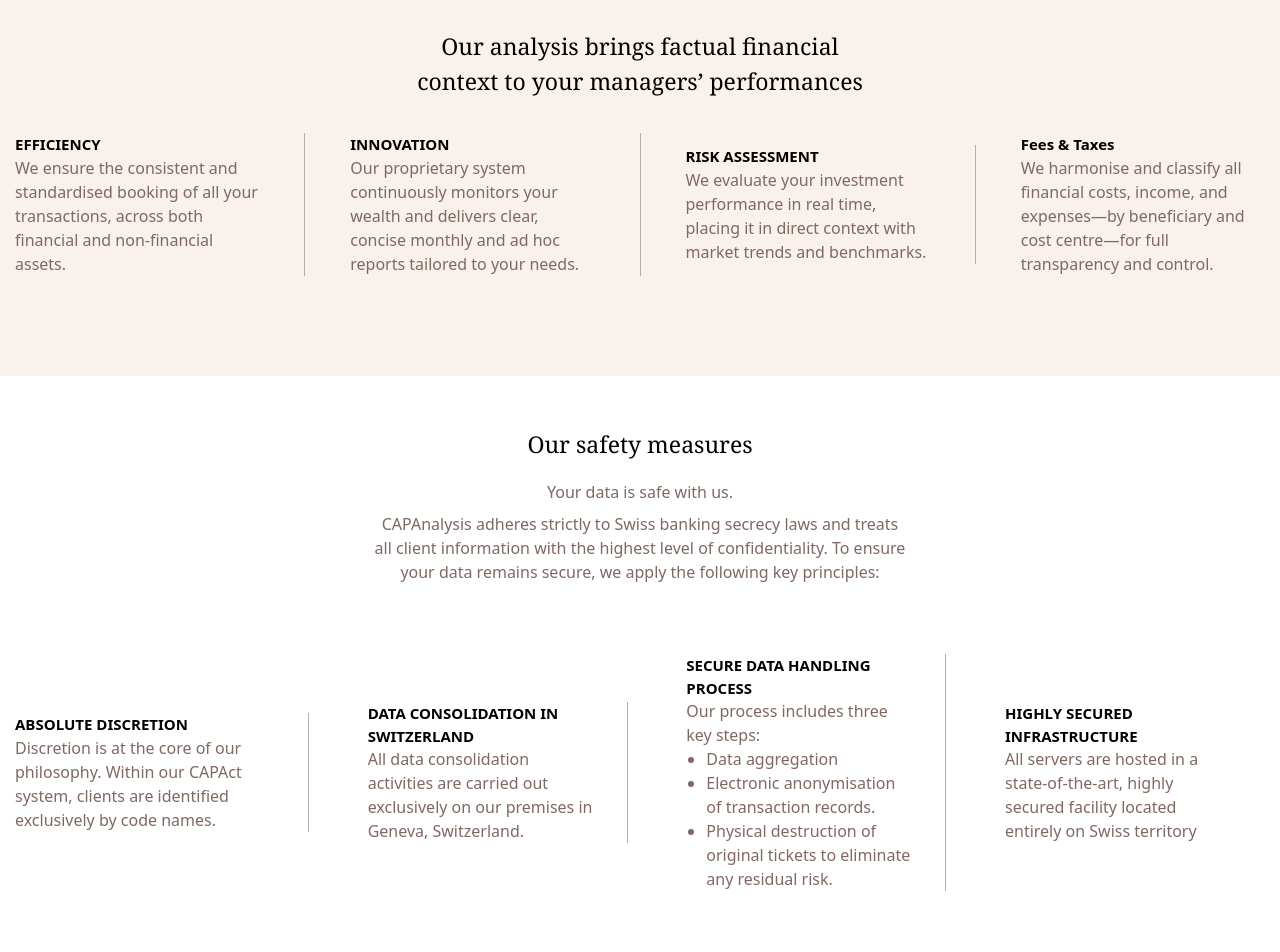
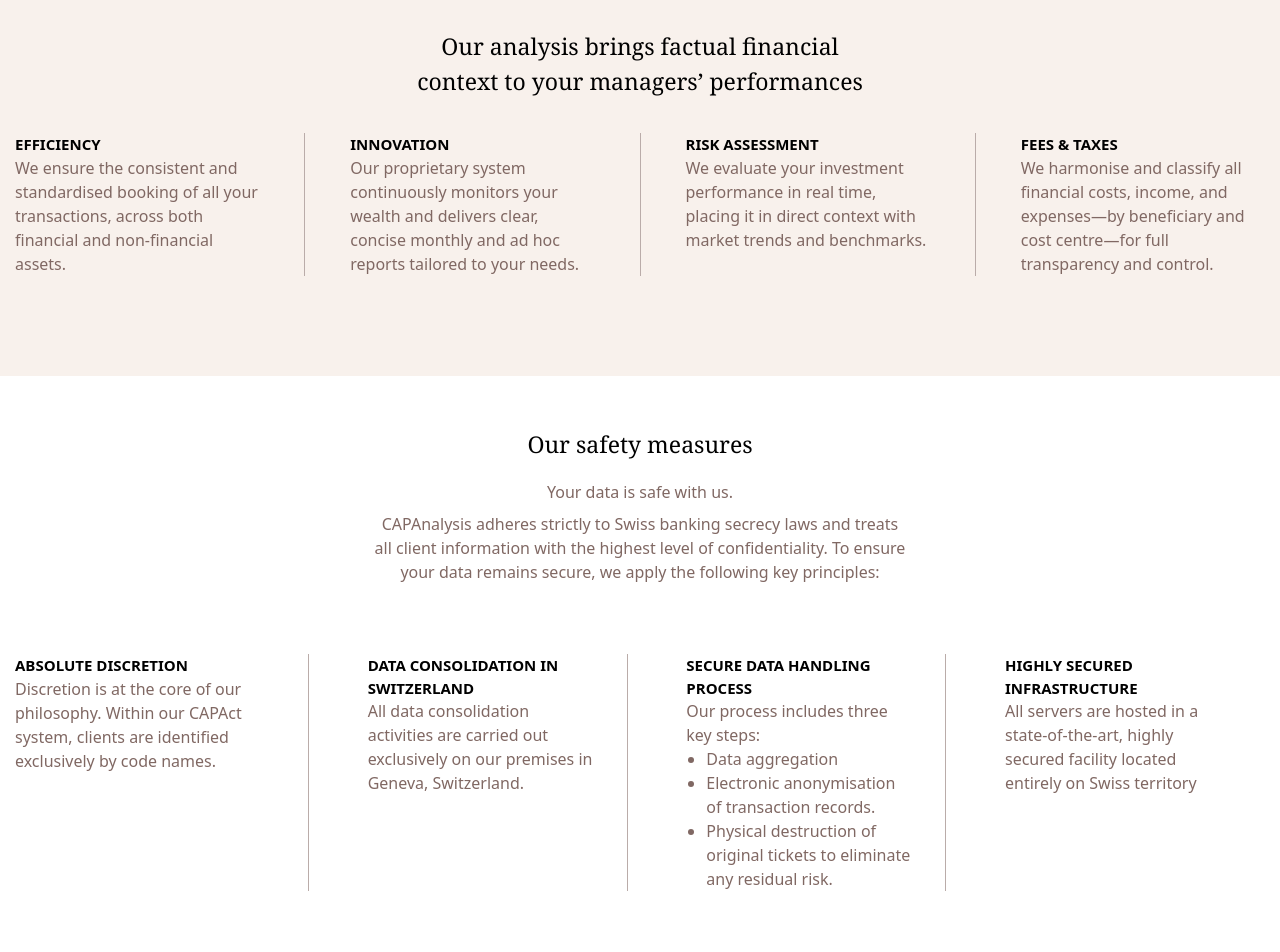
Before and after one commit to pierre-debruyne/CapAnalysis, a Next.js app: page /capact-innovation-software-performance-investments in a window 1280 px wide. Shown: the part 1400-2352 px from the top of the page. Built offline with nearby package versions, Linux system fonts and the light colour scheme.

Commit message:
fix: responsive

```diff
--- a/src/app/capact-innovation-software-performance-investments/page.tsx
+++ b/src/app/capact-innovation-software-performance-investments/page.tsx
@@ -54,7 +54,7 @@
             Our analysis brings factual financial <br /> context to your
             managers’ performances
           </h2>
-          <div className="flex flex-col gap-5 xl:gap-0 xl:flex-row items-center xl:justify-between w-full mx-auto max-w-[1250px] py-[35px] xl:divide-x-[0.6px] xl:divide-[#BAACA9]">
+          <div className="flex flex-col gap-5 xl:gap-0 xl:flex-row xl:items-stretch items-center xl:justify-between w-full mx-auto max-w-[1250px] py-[35px] xl:divide-x-[0.6px] xl:divide-[#BAACA9]">
             <div className="flex-1 xl:max-w-[360px] xl:pr-[45px] w-2/3">
               <div className="xl:max-w-[297px]">
                 <div className="text-[15px] uppercase font-sans font-semibold">
@@ -94,7 +94,7 @@
 
             <div className="flex-1 xl:max-w-[360px] xl:pl-[45px] w-2/3">
               <div className="xl:max-w-[297px]">
-                <div className="text-[15px] font-sans font-semibold">
+                <div className="text-[15px] font-sans font-semibold uppercase">
                   Fees & Taxes
                 </div>
                 <p className="font-sans font-light text-[16px] text-[#806863]">
@@ -123,7 +123,7 @@
           your data remains secure, we apply the following key principles:
         </p>
 
-        <div className="flex flex-col gap-5 xl:gap-0 xl:flex-row items-center xl:justify-between w-full mx-auto max-w-[1250px] py-[70px] xl:divide-x-[0.6px] xl:divide-[#BAACA9]">
+        <div className="flex flex-col gap-5  xl:items-stretch xl:gap-0 xl:flex-row items-center xl:justify-between w-full mx-auto max-w-[1250px] py-[35px] xl:py-[70px] xl:divide-x-[0.6px] xl:divide-[#BAACA9]">
           <div className="flex-1 xl:max-w-[294px] xl:pr-[45px] w-2/3 text-start">
             <div className="xl:max-w-[294px]">
               <div className="text-[15px] uppercase font-sans font-semibold">
--- a/src/app/forensic-financial-analysis/page.tsx
+++ b/src/app/forensic-financial-analysis/page.tsx
@@ -24,8 +24,7 @@
           Financial Expert by the Geneva Court since 2018.
         </p>
       </div>
-
-      <div className="grid 2xl:grid-cols-3 lg:grid-cols-2  grid-rows-2  pb-[48px] gap-x-[170px] gap-y-[60px] max-w-max mx-auto items-start">
+      <div className="grid xl:grid-cols-3 md:grid-cols-2  grid-rows-2 pb-[48px] gap-x-[170px] gap-y-[60px] max-w-max mx-auto items-start">
         <InfoBlock
           UppercaseText={"Damage Calculation\n"}
           LowercaseText={
@@ -57,9 +56,9 @@
         />
       </div>
 
-      <div className="flex flex-col xl:flex-row gap-1 w-full pb-1">
-        <div className="bg-[#F8F1EC] w-full py-[65px]">
-          <div className="xl:max-w-[417px] lg:w-1/2 p-5 xl:p-0 mx-auto">
+      <div className="flex flex-col lg:flex-row gap-1 w-full pb-1">
+        <div className="bg-[#F8F1EC] w-full py-[35px] lg:py-[65px]">
+          <div className="lg:max-w-[417px] lg:w-3/4  p-5 xl:p-0 mx-auto">
             <h3 className="text-[23px] font-normal font-serif pb-[19px]">
               We regularly assist Law Firms in cases which involve:
             </h3>
@@ -84,8 +83,8 @@
             </div>
           </div>
         </div>
-        <div className="bg-[#F8F1EC] w-full py-[65px]">
-          <div className="xl:max-w-[417px] lg:w-1/2 p-5 xl:p-0 mx-auto">
+        <div className="bg-[#F8F1EC] w-full py-[35px] lg:py-[65px]">
+          <div className="lg:max-w-[417px] lg:w-3/4  p-5 xl:p-0 mx-auto">
             <h3 className="font-normal font-serif text-[23px] pb-[19px]">
               We are proficient in several technical products involving:
             </h3>
@@ -131,7 +130,7 @@
           <h2 className="text-center text-[23px] font-serif font-normal">
             Our Role as Forensic Financial Experts:
           </h2>
-          <div className="flex flex-col 2xl:flex-row text-start items-center gap-5 2xl:gap-0 justify-between w-full mx-auto max-w-[1450px] py-[35px] 2xl:divide-x-[0.6px] 2xl:divide-[#BAACA9]">
+          <div className="flex flex-col 2xl:flex-row text-start 2xl:items-stretch items-center gap-5 2xl:gap-0 justify-between w-full mx-auto max-w-[1450px] py-[35px] 2xl:divide-x-[0.6px] 2xl:divide-[#BAACA9]">
             <div className="flex-1 w-2/3 2xl:max-w-[360px] 2xl:pr-[45px]">
               <div className="2xl:max-w-[297px]">
                 <div className="text-[15px] uppercase font-sans font-semibold">
@@ -171,7 +170,7 @@
 
             <div className="flex-1 w-2/3 2xl:max-w-[360px] 2xl:pl-[45px]">
               <div className="2xl:max-w-[297px]">
-                <div className="text-[15px] font-sans font-semibold">
+                <div className="text-[15px] uppercase font-sans font-semibold">
                   Final Expert Report
                 </div>
                 <p className="font-sans font-light text-[16px] text-[#806863]">
```
